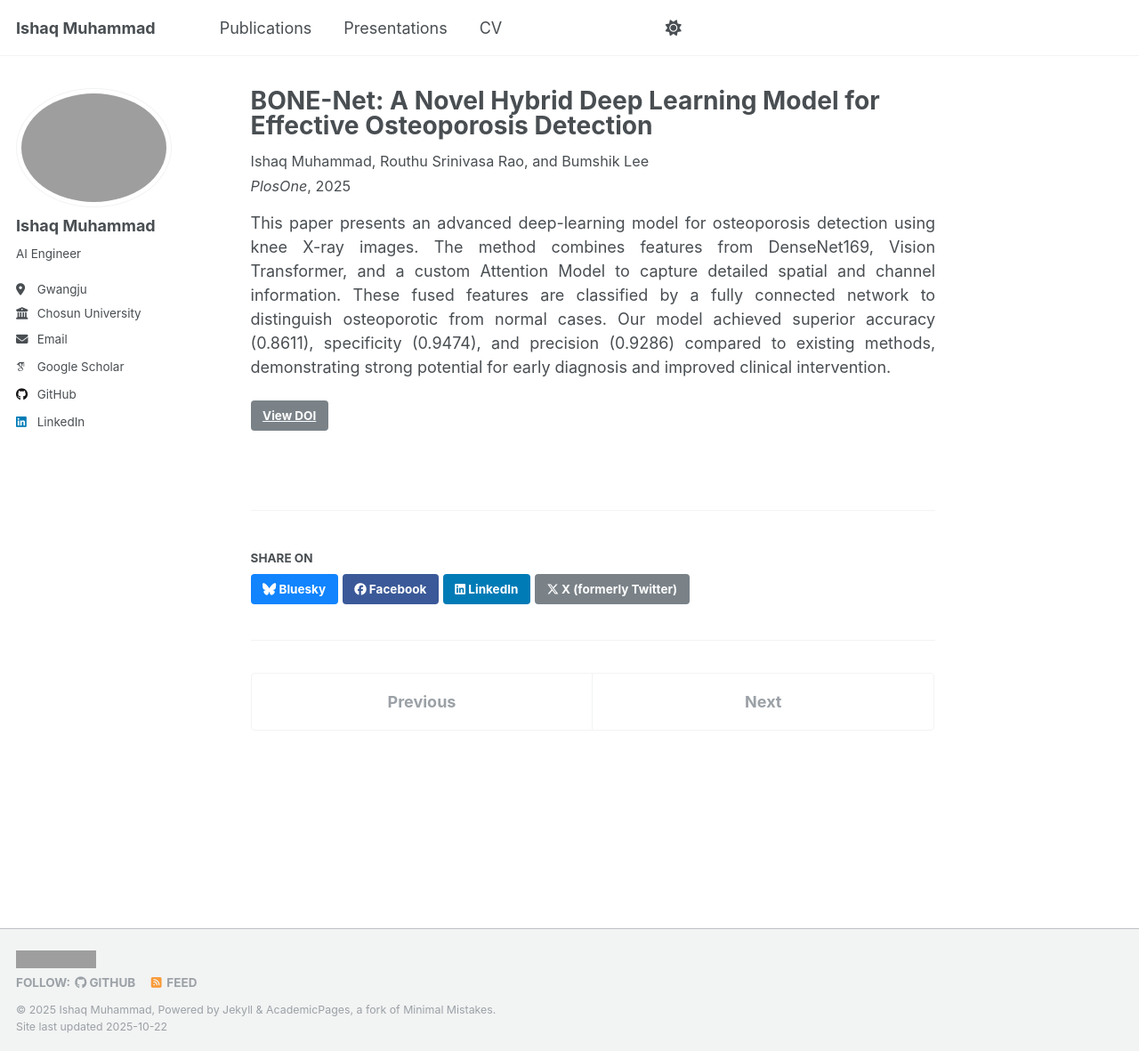
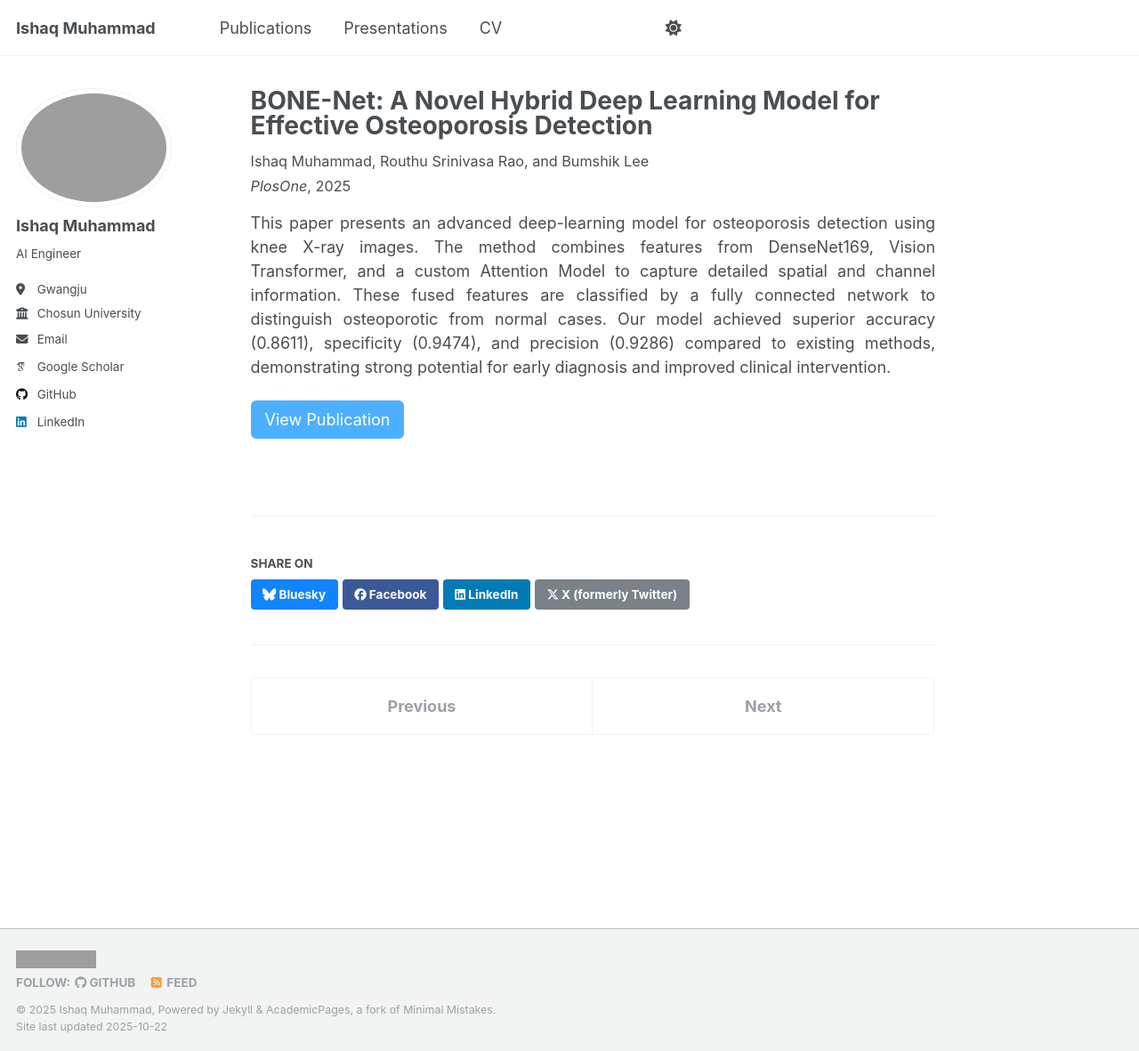
Before and after one commit to IshaqMKhan/IshaqMKhan.github.io, a Jekyll site: the page built from _publications/2009-10-01-paper-title-number-1.md, in a window 1280 px wide and 1181 px high. Shown: the whole window at 89% size. Built offline with Jekyll 4.4.1, drawn with Linux system fonts in a browser that asks for light colours; some web fonts are replaced; a script that is not in the unit is left out; some of the changed lines change nothing that is shown; grey boxes are pictures that could not be loaded.

Commit message:
Update 2009-10-01-paper-title-number-1.md

```diff
--- a/_publications/2009-10-01-paper-title-number-1.md
+++ b/_publications/2009-10-01-paper-title-number-1.md
@@ -14,8 +14,9 @@ doi: "https://doi.org/10.1371/journal.pone.0334664"
 <p style="text-align: justify;">
 This paper presents an advanced deep-learning model for osteoporosis detection using knee X-ray images. The method combines features from DenseNet169, Vision Transformer, and a custom Attention Model to capture detailed spatial and channel information. These fused features are classified by a fully connected network to distinguish osteoporotic from normal cases. Our model achieved superior accuracy (0.8611), specificity (0.9474), and precision (0.9286) compared to existing methods, demonstrating strong potential for early diagnosis and improved clinical intervention.
  </p>
- <p style="margin-top: 10px;">
-  <a class="btn btn-primary" href="https://doi.org/10.1371/journal.pone.0334664" target="_blank" rel="noopener noreferrer">
-    View DOI
-  </a>
-</p>
+<a href="https://doi.org/10.1371/journal.pone.0334664"
+   target="_blank"
+   rel="noopener noreferrer"
+   style="background-color:#4dafff; color:white; padding:8px 16px; border-radius:6px; text-decoration:none; display:inline-block;">
+   View Publication
+</a>
```
